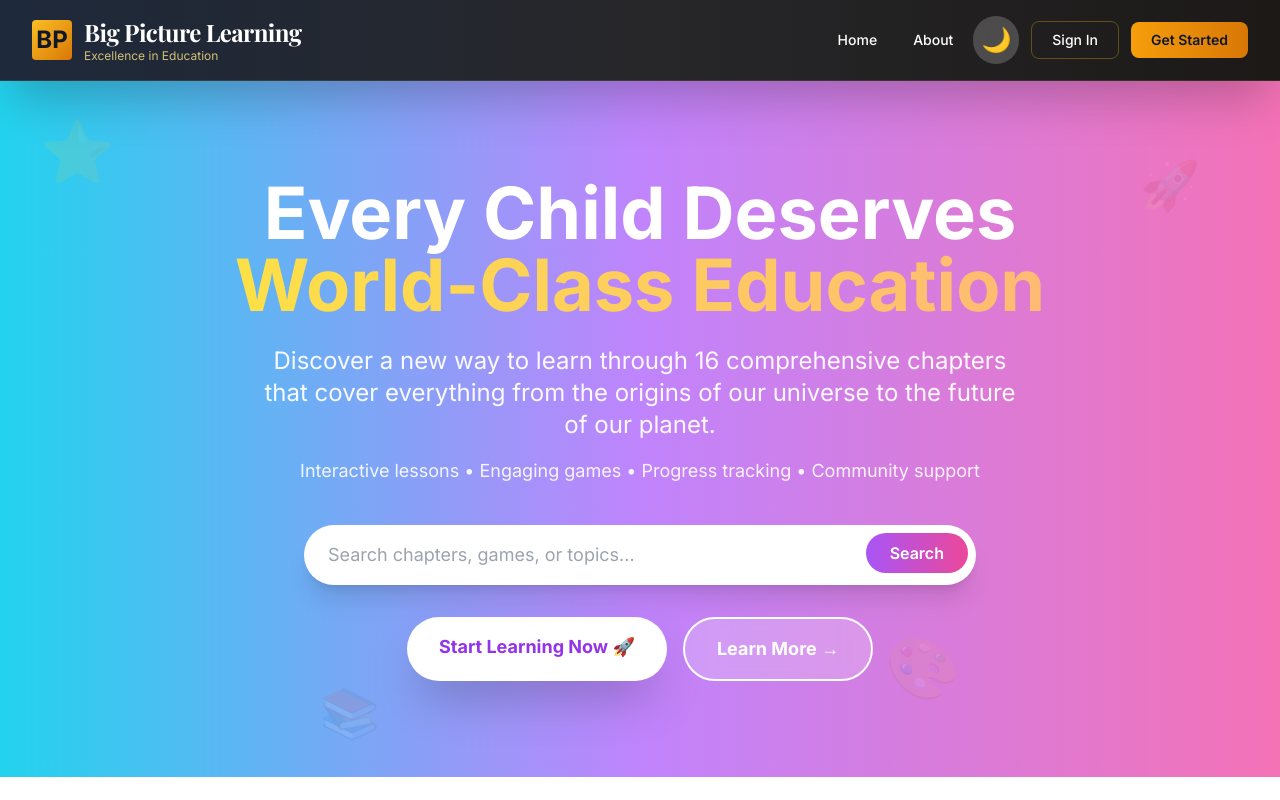
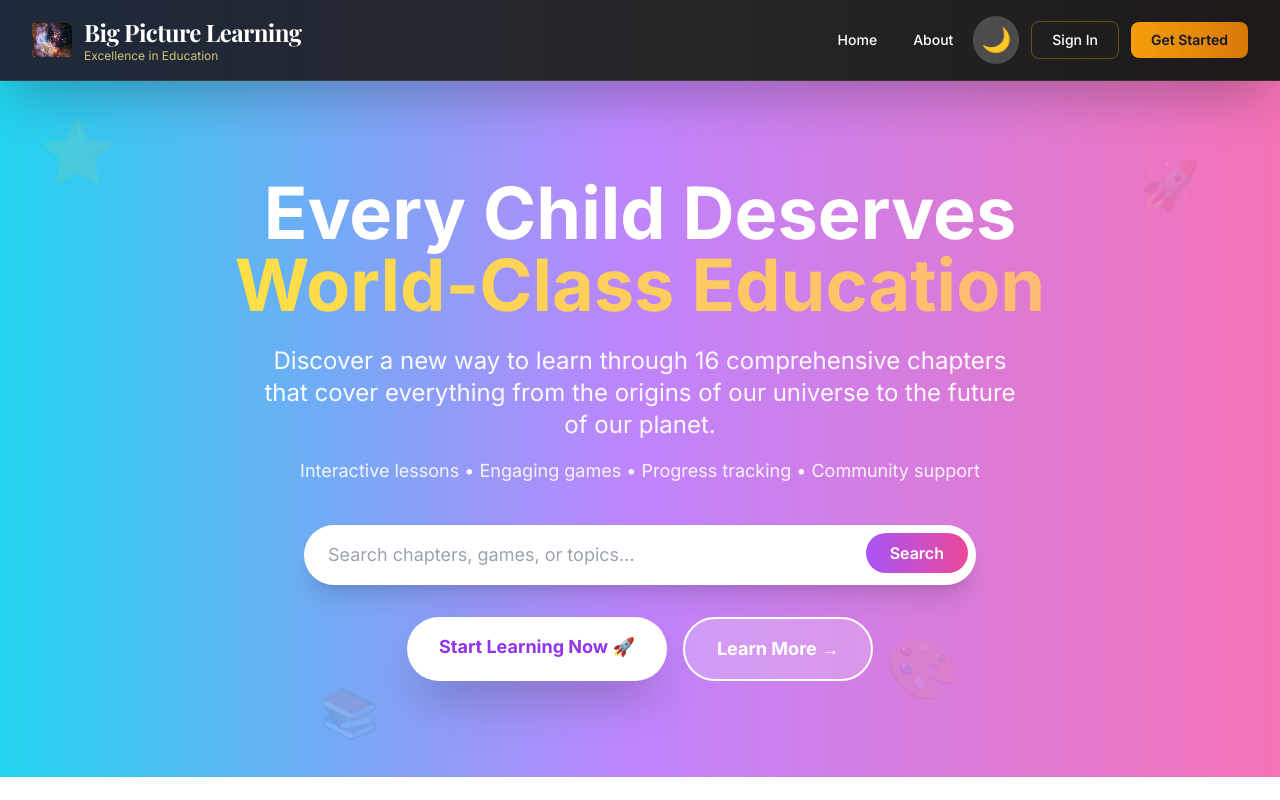
Before and after one commit to InfiniteCoder21/insight-app, a Next.js app: page / in a window 1280 px wide. Shown: the top 800 px of the page. Built offline with nearby package versions, Linux system fonts and the light colour scheme; no server answers.

Commit message:
Add logo

```diff
--- a/app/layout.tsx
+++ b/app/layout.tsx
@@ -1,6 +1,7 @@
 import type { Metadata } from "next";
 import { Playfair_Display, Inter } from "next/font/google";
 import Link from "next/link";
+import Image from "next/image";
 import { AuthNav } from "@/components/auth-nav";
 import "./globals.css";
 
@@ -42,8 +43,14 @@ export default function RootLayout({
             <div className="flex items-center justify-between h-20">
               {/* Logo */}
               <Link href="/" className="flex items-center space-x-3 hover:opacity-90 transition group">
-                <div className="w-10 h-10 bg-gradient-to-br from-amber-400 to-amber-600 rounded flex items-center justify-center text-2xl font-bold text-slate-900 group-hover:scale-110 transition">
-                  BP
+                <div className="w-10 h-08 bg-gradient-to-br from-amber-400 to-amber-600 rounded flex items-center justify-center overflow-hidden group-hover:scale-110 transition">
+                  <Image
+                    src="/images/cosmos.png"
+                    alt="Logo"
+                    width={40}
+                    height={40}
+                    className="object-contain"
+                  />
                 </div>
                 <div>
                   <span className="font-playfair font-bold text-2xl block tracking-tight">Big Picture Learning</span>
```
Also changed, not shown: public/images/cosmos.png (added).
